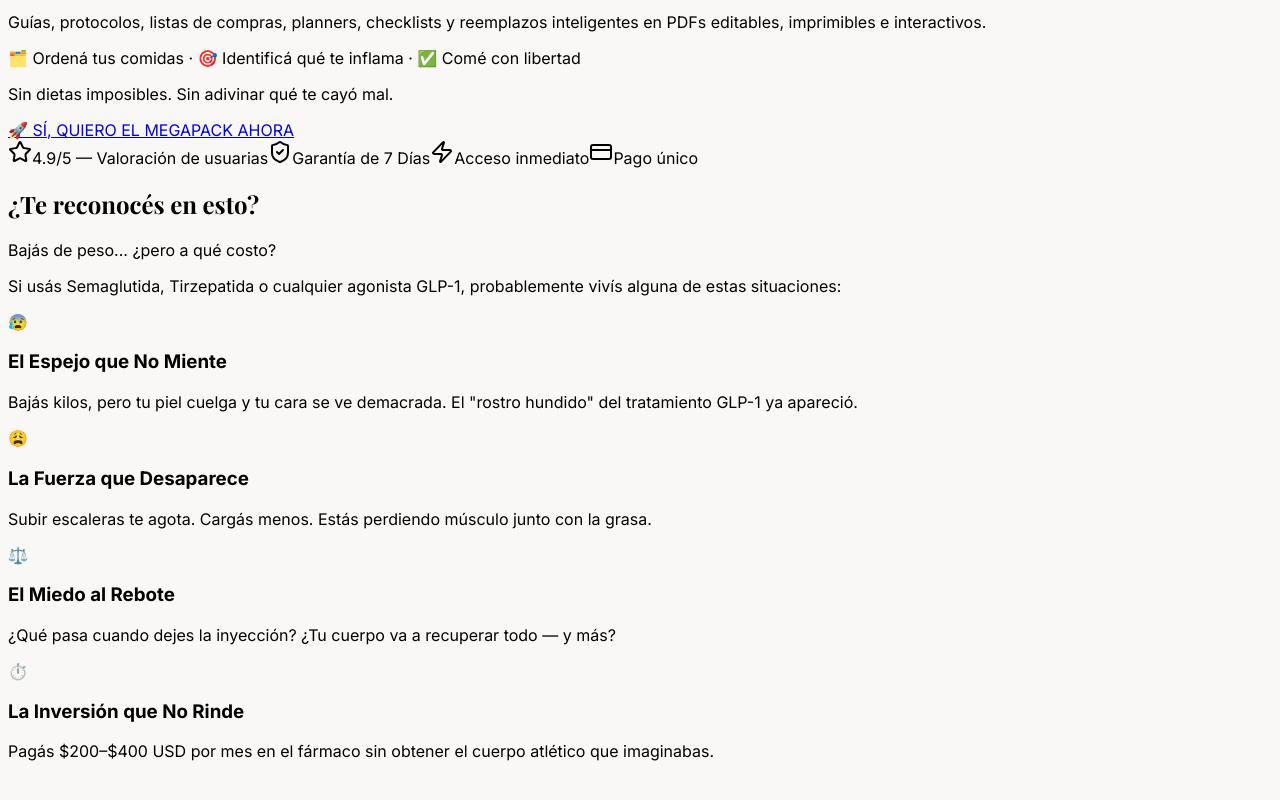
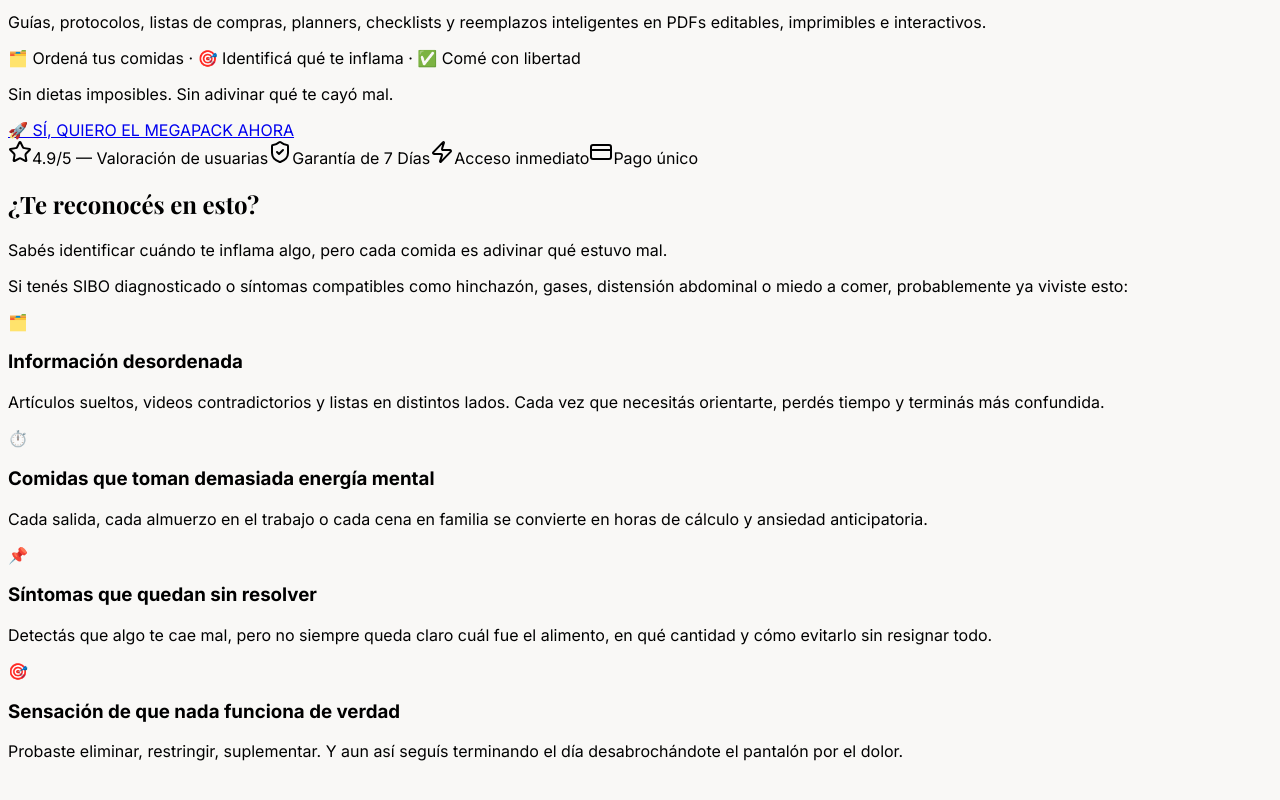
Before and after one commit to fabian179rc/KitDesbloqueioTotal-br, a React app in the folder src/: page / in a window 1280 px wide. Shown: the part 1426-2226 px from the top of the page. Built offline with nearby package versions, Linux system fonts and the light colour scheme; the HTML template or start-up script is replaced by a standard one; a web font is replaced by a local one.

Commit message:
feat: reskin ProblemSection copy for Megapack SIBO

```diff
--- a/src/components/ProblemSection.tsx
+++ b/src/components/ProblemSection.tsx
@@ -2,24 +2,24 @@ import React from 'react';
 import { motion } from 'framer-motion';
 const situations = [
 {
-  emoji: '😰',
-  title: 'El Espejo que No Miente',
-  desc: 'Bajás kilos, pero tu piel cuelga y tu cara se ve demacrada. El "rostro hundido" del tratamiento GLP-1 ya apareció.'
-},
-{
-  emoji: '😩',
-  title: 'La Fuerza que Desaparece',
-  desc: 'Subir escaleras te agota. Cargás menos. Estás perdiendo músculo junto con la grasa.'
-},
-{
-  emoji: '⚖️',
-  title: 'El Miedo al Rebote',
-  desc: '¿Qué pasa cuando dejes la inyección? ¿Tu cuerpo va a recuperar todo — y más?'
+  emoji: '🗂️',
+  title: 'Información desordenada',
+  desc: 'Artículos sueltos, videos contradictorios y listas en distintos lados. Cada vez que necesitás orientarte, perdés tiempo y terminás más confundida.'
 },
 {
   emoji: '⏱️',
-  title: 'La Inversión que No Rinde',
-  desc: 'Pagás $200–$400 USD por mes en el fármaco sin obtener el cuerpo atlético que imaginabas.'
+  title: 'Comidas que toman demasiada energía mental',
+  desc: 'Cada salida, cada almuerzo en el trabajo o cada cena en familia se convierte en horas de cálculo y ansiedad anticipatoria.'
+},
+{
+  emoji: '📌',
+  title: 'Síntomas que quedan sin resolver',
+  desc: 'Detectás que algo te cae mal, pero no siempre queda claro cuál fue el alimento, en qué cantidad y cómo evitarlo sin resignar todo.'
+},
+{
+  emoji: '🎯',
+  title: 'Sensación de que nada funciona de verdad',
+  desc: 'Probaste eliminar, restringir, suplementar. Y aun así seguís terminando el día desabrochándote el pantalón por el dolor.'
 }];
 
 export function ProblemSection() {
@@ -31,11 +31,13 @@ export function ProblemSection() {
             ¿Te reconocés en esto?
           </h2>
           <p className="text-xl font-bold text-[#5C6851] mb-4 italic">
-            Bajás de peso... ¿pero a qué costo?
+            Sabés identificar cuándo te inflama algo, pero cada comida es
+            adivinar qué estuvo mal.
           </p>
           <p className="text-lg text-slate-600 leading-relaxed max-w-2xl mx-auto">
-            Si usás Semaglutida, Tirzepatida o cualquier agonista GLP-1,
-            probablemente vivís alguna de estas situaciones:
+            Si tenés SIBO diagnosticado o síntomas compatibles como hinchazón,
+            gases, distensión abdominal o miedo a comer, probablemente ya
+            viviste esto:
           </p>
         </div>
 
```
